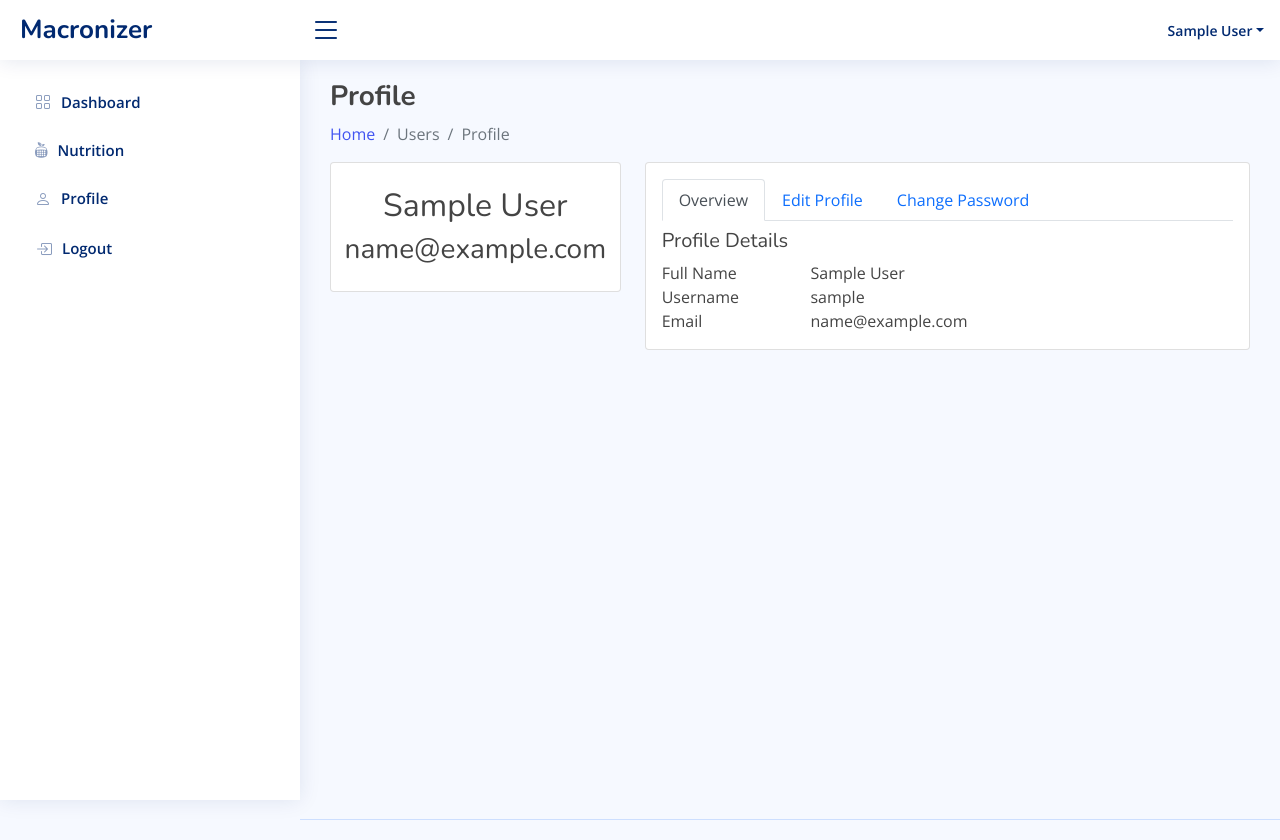
After one commit to triethuynh2301/macronizer-app, a Flask app: page /profile in a window 1280 px wide; the page is wider, and only the part inside the window is pictured. The commit adds this page. Shown: the top 840 px of that part. Run offline with Flask 2, Linux system fonts and the light colour scheme; the visitor is signed in with stand-in values (Sample User, id 1); data comes from the database, SQL or seed files in the repository; some libraries are stand-ins or nearby versions.

Commit message:
Add api routes to edit profile

```diff
--- a/config.py
+++ b/config.py
@@ -18,7 +18,6 @@ class Config(object):
   Config parent class
   '''
 
-  DEBUG = False
   SECRET_KEY = os.getenv('SECRET_KEY')
   SQLALCHEMY_TRACK_MODIFICATIONS = False
   SQLALCHEMY_ECHO = False
--- a/macronizer_cores/__init__.py
+++ b/macronizer_cores/__init__.py
@@ -35,6 +35,7 @@ def register_blueprint(app):
     from macronizer_cores.auth.routes import auth
     from macronizer_cores.log_api.routes import log_api
     from macronizer_cores.food_item_api.routes import food_item_api
+    from macronizer_cores.user_api.routes import user_api
     from macronizer_cores.main.routes import main
 
   # register blueprints to application object
@@ -43,6 +44,7 @@ def register_blueprint(app):
     app.register_blueprint(auth)
     app.register_blueprint(log_api)
     app.register_blueprint(food_item_api)
+    app.register_blueprint(user_api)
 
 
 def register_extension(app):
--- a/macronizer_cores/food_item_api/routes.py
+++ b/macronizer_cores/food_item_api/routes.py
@@ -3,6 +3,7 @@
 from macronizer_cores import db
 from macronizer_cores.models import FoodItem
 from config import CALORIES_NINJA_API_KEY
+
 import requests
 
 
--- a/macronizer_cores/main/routes.py
+++ b/macronizer_cores/main/routes.py
@@ -1,5 +1,4 @@
 from flask import render_template, Blueprint
-from flask.helpers import flash
 from flask_login import login_required
 
 
@@ -15,10 +14,10 @@ def show_dashboard():
     Render home page
     '''
 
-    return render_template('dashboard.html')
+    return render_template('content/dashboard.html')
 
 
-@main.route("/nutrition/")
+@main.route("/nutrition")
 @login_required
 def show_nutrition_page():
     '''
@@ -27,4 +26,15 @@ def show_nutrition_page():
     - Load nutrition page
     '''
 
-    return render_template('nutrition.html')
+    return render_template('content/nutrition.html')
+
+@main.route('/profile')
+@login_required
+def show_user_profile():
+    '''
+    GET /profile
+    ----------------------------------------------------------------
+    - Load user profile page
+    '''
+
+    return render_template('content/profile.html')
--- a/macronizer_cores/static/js/models.js
+++ b/macronizer_cores/static/js/models.js
@@ -1,8 +1,58 @@
-// const API_LOG_URL = "http://localhost:5000/api/log";
-// const API_FOOD_ITEM_URL = "http://localhost:5000/api/food";
+const API_LOG_URL = "http://localhost:5000/api/log";
+const API_FOOD_ITEM_URL = "http://localhost:5000/api/food";
+const API_USER_URL = "http://localhost:5000/api/user";
 // NOTE - used in production
-const API_LOG_URL = "https://macronizer-app.herokuapp.com/api/log";
-const API_FOOD_ITEM_URL = "https://macronizer-app.herokuapp.com/api/food";
+// const API_LOG_URL = "https://macronizer-app.herokuapp.com/api/log";
+// const API_FOOD_ITEM_URL = "https://macronizer-app.herokuapp.com/api/food";
+// const API_USER_URL = "https://macronizer-app.herokuapp.com/api/user";
+
+/**************
+ * USER MODEL *
+ **************/
+class User {
+  constructor(name, username, email, password) {
+    this.name = name;
+    this.username = username;
+    this.email;
+    this.password = password;
+  }
+
+  async handleProfileChanges(e) {
+    e.preventDefault();
+
+    // extract page data
+    const name = document.getElementById("fullName").value;
+    const username = document.getElementById("userName").value;
+    const email = document.getElementById("email").value;
+
+    // api call
+    await User.editProfile(name, username, email);
+
+    // update UI
+    // window.location.reload();
+  }
+
+  /*************************
+   * @PARAM {STRING} NAME  *
+   * @PARAM {STRING} EMAIL *
+   *************************/
+  static async editProfile(name, username, email) {
+    try {
+      const endpoint = `${API_USER_URL}/edit`;
+      const payload = {
+        name: name,
+        email: email,
+        username: username,
+      };
+      const res = await axios.put(endpoint, payload);
+      const { user } = res.data;
+
+      return new User(user.name, user.username, user.email);
+    } catch (e) {
+      console.error(e);
+    }
+  }
+}
 
 /**
  * Meals logged model
--- /dev/null
+++ b/macronizer_cores/static/js/profile.js
@@ -0,0 +1,11 @@
+// ANCHOR - when user edit their profile and saves changes
+const editProfileBtn = document.getElementById("editProfile");
+let user = new User();
+
+// editProfileBtn.addEventListener("click", function (e) {
+//   e.preventDefault();
+
+//   user.handleProfileChanges();
+// });
+
+editProfileBtn.addEventListener("click", user.handleProfileChanges.bind(user));
--- a/macronizer_cores/templates/base.html
+++ b/macronizer_cores/templates/base.html
@@ -68,12 +68,12 @@
     <script src="https://cdn.jsdelivr.net/npm/vanillajs-datepicker@1.2.0/dist/js/datepicker-full.min.js"></script>
     <!-- Themes -->
     <script src="/static/js/template.js"></script>
-    <!-- Custom JS -->
-    {% block CUSTOM_JS %}{% endblock %}
     <script src="/static/js/components.js"></script>
     <script src="/static/js/helpers.js"></script>
     <script src="/static/js/models.js"></script>
     <script src="/static/js/app.js"></script>
+    <!-- Custom JS -->
+    {% block CUSTOM_JS %}{% endblock %}
     <!-- #endregion -->
 </body>
 </html>
--- a/macronizer_cores/templates/dashboard.html
+++ b/macronizer_cores/templates/content/dashboard.html
@@ -5,9 +5,9 @@
 <!-- SECTION page title -->
 <main id="main" class="main">
     <div class="pagetitle">
-        <h1>Dashboard</h1>
+        <h1 class="fs-3 fw-bold">Dashboard</h1>
         <nav>
-        <ol class="breadcrumb">
+        <ol class="breadcrumb fs-6">
             <li class="breadcrumb-item"><a href="/">Home</a></li>
             <li class="breadcrumb-item active">Dashboard</li>
         </ol>
--- a/macronizer_cores/templates/nutrition.html
+++ b/macronizer_cores/templates/content/nutrition.html
@@ -6,9 +6,9 @@
 
         <!-- SECTION page title -->
         <div class="pagetitle">
-            <h1>Nutrition</h1>
+            <h1 class="fs-3 fw-bold">Nutrition</h1>
             <nav>
-            <ol class="breadcrumb">
+            <ol class="breadcrumb fs-6">
                 <li class="breadcrumb-item"><a href="/">Home</a></li>
                 <li class="breadcrumb-item active">Nutrition</li>
             </ol>
--- /dev/null
+++ b/macronizer_cores/templates/content/profile.html
@@ -0,0 +1,181 @@
+{% extends "navbar.html"%}
+{% block TITLE %}Nutrition{% endblock %}
+
+{% block MAIN %}
+    <main id="main" class="main">
+
+        <!-- SECTION page title -->
+        <div class="pagetitle">
+            <h1 class="fs-3 fw-bold">Profile</h1>
+            <nav>
+            <ol class="breadcrumb fs-6">
+                <li class="breadcrumb-item"><a href="/">Home</a></li>
+                <li class="breadcrumb-item active">Users</li>
+                <li class="breadcrumb-item active">Profile</li>
+            </ol>
+            </nav>
+        </div>
+        <!-- End Page Title -->
+
+        <section class="section profile">
+            <div class="row">
+              <div class="col-xl-4">
+
+                <div class="card">
+                  <div class="card-body profile-card pt-4 d-flex flex-column align-items-center">
+
+                    <!-- <img src="assets/img/profile-img.jpg" alt="Profile" class="rounded-circle"> -->
+                    <h2>{{current_user.name}}</h2>
+                    <h3>{{current_user.email}}</h3>
+                    <!-- <div class="social-links mt-2">
+                      <a href="#" class="twitter"><i class="bi bi-twitter"></i></a>
+                      <a href="#" class="facebook"><i class="bi bi-facebook"></i></a>
+                      <a href="#" class="instagram"><i class="bi bi-instagram"></i></a>
+                      <a href="#" class="linkedin"><i class="bi bi-linkedin"></i></a>
+                    </div> -->
+                  </div>
+                </div>
+
+              </div>
+
+              <div class="col-xl-8">
+
+                <div class="card">
+                  <div class="card-body pt-3">
+                    <!-- Bordered Tabs -->
+                    <ul class="nav nav-tabs nav-tabs-bordered">
+
+                      <li class="nav-item">
+                        <button class="nav-link active" data-bs-toggle="tab" data-bs-target="#profile-overview">Overview</button>
+                      </li>
+
+                      <li class="nav-item">
+                        <button class="nav-link" data-bs-toggle="tab" data-bs-target="#profile-edit">Edit Profile</button>
+                      </li>
+
+                      <!-- <li class="nav-item">
+                        <button class="nav-link" data-bs-toggle="tab" data-bs-target="#profile-settings">Settings</button>
+                      </li> -->
+
+                      <li class="nav-item">
+                        <button class="nav-link" data-bs-toggle="tab" data-bs-target="#profile-change-password">Change Password</button>
+                      </li>
+
+                    </ul>
+
+                    <div class="tab-content pt-2">
+
+                        <!-- SECTION overview -->
+                      <div class="tab-pane fade show active profile-overview" id="profile-overview">
+
+                        <h5 class="card-title">Profile Details</h5>
+
+                        <div class="row">
+                          <div class="col-lg-3 col-md-4 label">Full Name</div>
+                          <div class="col-lg-9 col-md-8">{{current_user.name}}</div>
+                        </div>
+
+                        <div class="row">
+                            <div class="col-lg-3 col-md-4 label ">Username</div>
+                            <div class="col-lg-9 col-md-8">{{current_user.username}}</div>
+                          </div>
+
+                        <div class="row">
+                          <div class="col-lg-3 col-md-4 label">Email</div>
+                          <div class="col-lg-9 col-md-8">{{current_user.email}}</div>
+                        </div>
+
+                      </div>
+
+                      <!-- SECTION edit profile -->
+                      <div class="tab-pane fade profile-edit pt-3" id="profile-edit">
+
+                        <!-- Profile Edit Form -->
+                        <form>
+                          <!-- <div class="row mb-3">
+                            <label for="profileImage" class="col-md-4 col-lg-3 col-form-label">Profile Image</label>
+                            <div class="col-md-8 col-lg-9">
+                              <img src="assets/img/profile-img.jpg" alt="Profile">
+                              <div class="pt-2">
+                                <a href="#" class="btn btn-primary btn-sm" title="Upload new profile image"><i class="bi bi-upload"></i></a>
+                                <a href="#" class="btn btn-danger btn-sm" title="Remove my profile image"><i class="bi bi-trash"></i></a>
+                              </div>
+                            </div>
+                          </div> -->
+
+                          <div class="row mb-3">
+                            <label for="fullName" class="col-md-4 col-lg-3 col-form-label">Full Name</label>
+                            <div class="col-md-8 col-lg-9">
+                              <input name="fullName" type="text" class="form-control" id="fullName" value={{current_user.name}}>
+                            </div>
+                          </div>
+
+                          <div class="row mb-3">
+                            <label for="userName" class="col-md-4 col-lg-3 col-form-label">Username</label>
+                            <div class="col-md-8 col-lg-9">
+                              <input name="userName" type="text" class="form-control" id="userName" value={{current_user.username}}>
+                            </div>
+                          </div>
+
+                          <div class="row mb-3">
+                            <label for="Email" class="col-md-4 col-lg-3 col-form-label">Email</label>
+                            <div class="col-md-8 col-lg-9">
+                              <input name="email" type="email" class="form-control" id="email" value={{current_user.email}}>
+                            </div>
+                          </div>
+
+                          <div class="text-center">
+                            <button type="submit" class="btn btn-primary" id="editProfile">Save Changes</button>
+                          </div>
+                        </form><!-- End Profile Edit Form -->
+
+                      </div>
+
+                      <div class="tab-pane fade pt-3" id="profile-change-password">
+                        <!-- Change Password Form -->
+                        <form>
+
+                          <div class="row mb-3">
+                            <label for="currentPassword" class="col-md-4 col-lg-3 col-form-label">Current Password</label>
+                            <div class="col-md-8 col-lg-9">
+                              <input name="password" type="password" class="form-control" id="currentPassword">
+                            </div>
+                          </div>
+
+                          <div class="row mb-3">
+                            <label for="newPassword" class="col-md-4 col-lg-3 col-form-label">New Password</label>
+                            <div class="col-md-8 col-lg-9">
+                              <input name="newpassword" type="password" class="form-control" id="newPassword">
+                            </div>
+                          </div>
+
+                          <div class="row mb-3">
+                            <label for="renewPassword" class="col-md-4 col-lg-3 col-form-label">Re-enter New Password</label>
+                            <div class="col-md-8 col-lg-9">
+                              <input name="renewpassword" type="password" class="form-control" id="renewPassword">
+                            </div>
+                          </div>
+
+                          <div class="text-center">
+                            <button type="submit" class="btn btn-primary">Change Password</button>
+                          </div>
+                        </form><!-- End Change Password Form -->
+
+                      </div>
+
+                    </div><!-- End Bordered Tabs -->
+
+                  </div>
+                </div>
+
+              </div>
+            </div>
+        </section>
+
+
+    </main><!-- End #main -->
+{% endblock %}
+
+{% block CUSTOM_JS %}
+    <script src="/static/js/profile.js"></script>
+{% endblock %}
--- a/macronizer_cores/templates/navbar.html
+++ b/macronizer_cores/templates/navbar.html
@@ -27,7 +27,7 @@
         </a><!-- End Profile Iamge Icon -->
 
         <ul class="dropdown-menu dropdown-menu-end dropdown-menu-arrow profile">
-        <li class="dropdown-header">
+        <li class="dropdown-header username">
             <h6>{{current_user.username}}</h6>
         </li>
         <li>
@@ -81,7 +81,7 @@
 
     <!-- SECTION Dashboard Nav -->
     <li class="nav-item">
-    <a class="nav-link collapsed" href="/">
+    <a class="nav-link collapsed" href={{url_for('main.show_dashboard')}}>
         <i class="bi bi-grid"></i>
         <span>Dashboard</span>
     </a>
@@ -90,7 +90,7 @@
 
     <!-- SECTION Nutrition Nav -->
     <li class="nav-item">
-        <a class="nav-link collapsed" href="/nutrition">
+        <a class="nav-link collapsed" href={{url_for('main.show_nutrition_page')}}>
             <i class="fa-brands fa-nutritionix"></i>
             <span>Nutrition</span>
         </a>
@@ -99,13 +99,13 @@
 
     <!-- SECTION Profile Page Nav -->
     <li class="nav-item">
-    <a class="nav-link collapsed" href="users-profile.html">
+    <a class="nav-link collapsed" href={{url_for('main.show_user_profile')}}>
         <i class="bi bi-person"></i>
         <span>Profile</span>
     </a>
     </li><!-- End Profile Page Nav -->
 
-    <!-- SECTION Login Page Nav -->
+    <!-- SECTION Logout -->
     <li class="nav-item">
         <form action="/logout" method="post">
             <button class="btn btn-link nav-link collapsed w-100">
@@ -113,7 +113,7 @@
                 <span>Logout</span>
             </button>
         </form>
-    </li><!-- End Login Page Nav -->
+    </li><!-- End Logout -->
 
 </ul>
 
```
Also changed, not shown: macronizer_cores/user_api/routes.py (added, +34 -0 lines), macronizer_cores/user_api/__init__.py (added).
